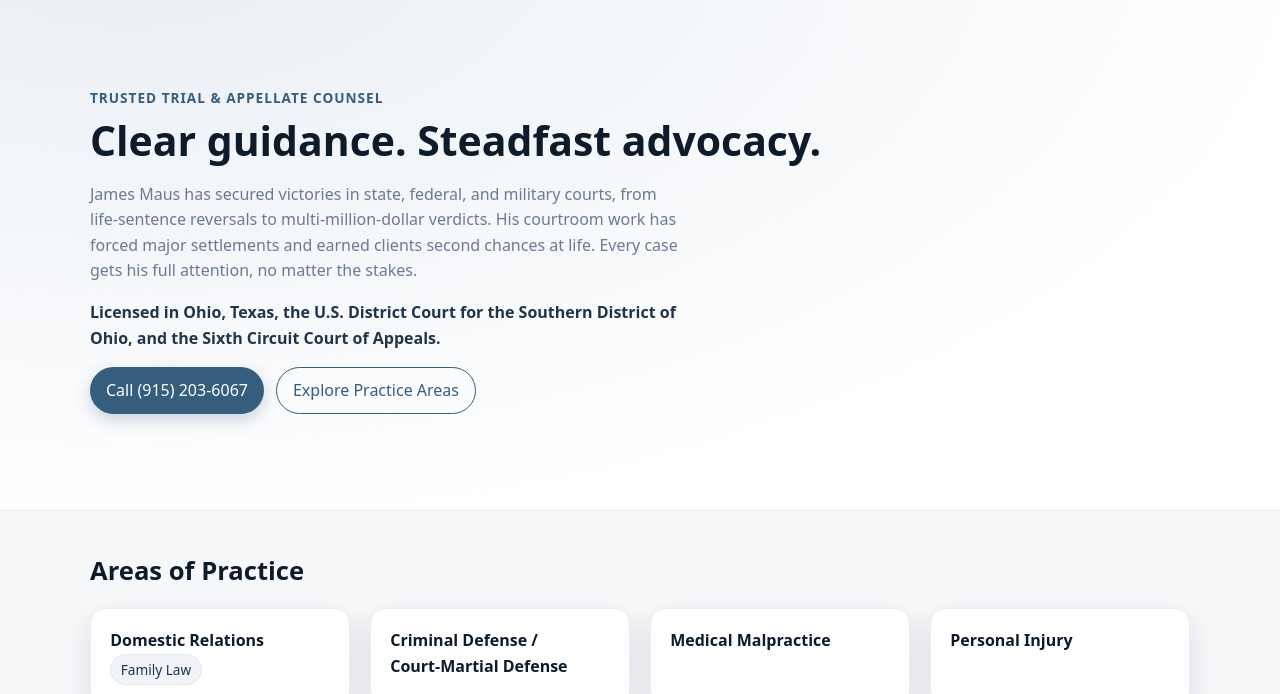
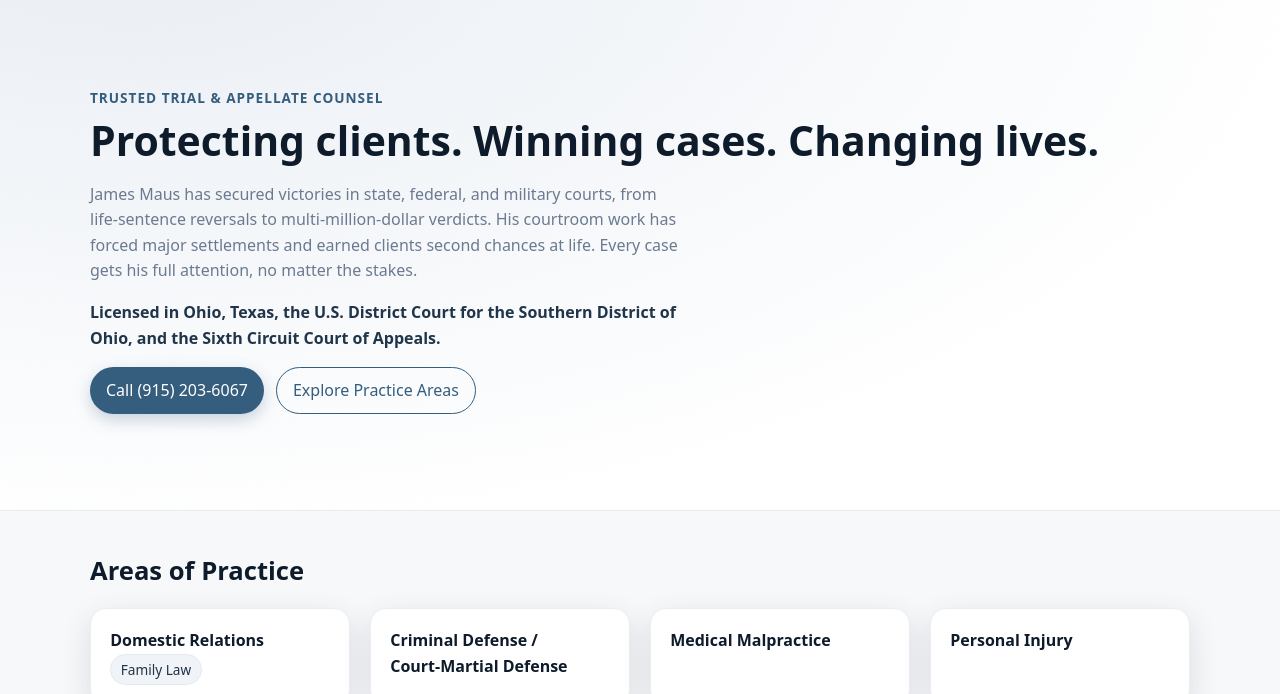
Before and after one commit to tinykitty98/attorney_at_law, a plain HTML site: page index.html in a window 1280 px wide. Shown: the part 132-826 px from the top of the page. Drawn offline with Linux system fonts and the light colour scheme.

Commit message:
Add files via upload

```diff
--- a/index.html
+++ b/index.html
@@ -128,7 +128,7 @@
       <div class="container">
         <div>
           <div class="eyebrow">Trusted Trial & Appellate Counsel</div>
-          <h1 id="hero-title">Clear guidance. Steadfast advocacy.</h1>
+          <h1 id="hero-title">Protecting clients. Winning cases. Changing lives.</h1>
           <p>James Maus has secured victories in state, federal, and military courts, from life-sentence reversals to multi-million-dollar verdicts. His courtroom work has forced major settlements and earned clients second chances at life. Every case gets his full attention, no matter the stakes.</p>
           <p style="font-weight:600; color:var(--ink-2); margin-top:0.75rem;">
         Licensed in Ohio, Texas, the U.S. District Court for the Southern District of Ohio, and the Sixth Circuit Court of Appeals.
```
Also changed, not shown: 1 other file.
